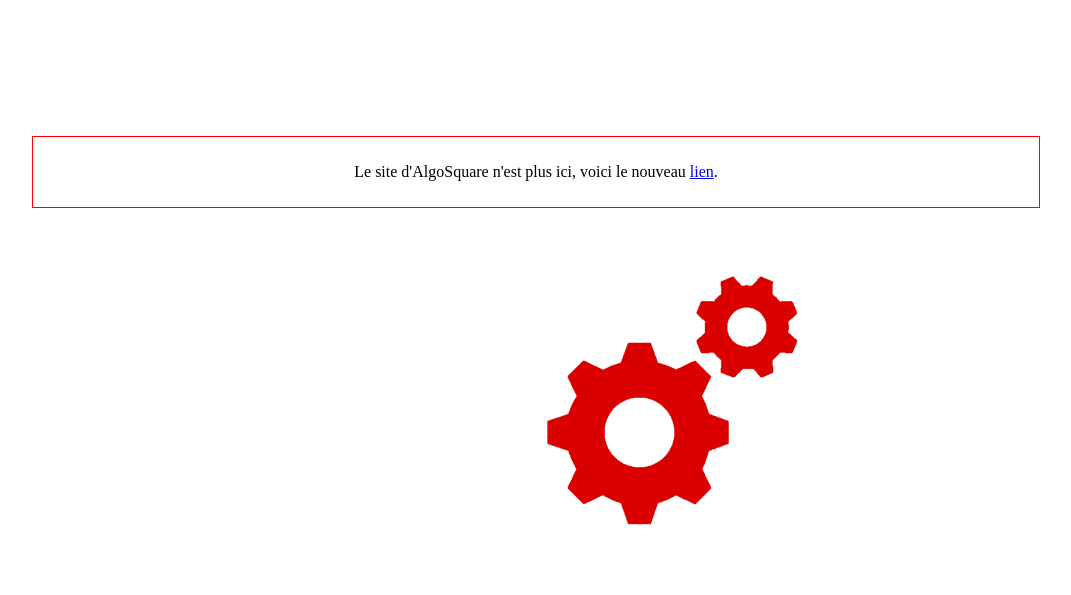
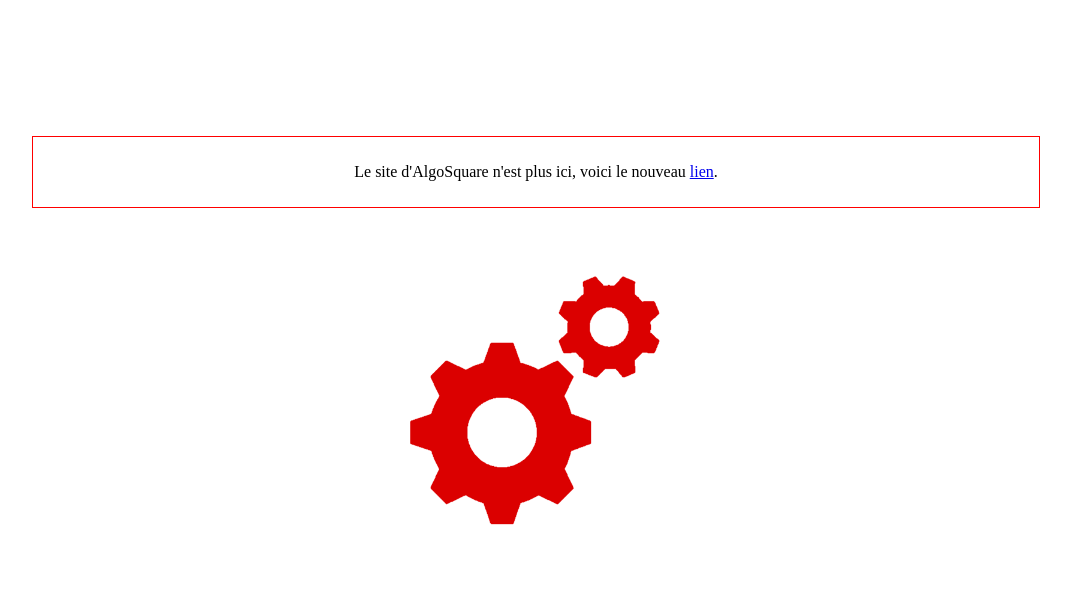
Before and after one commit to IdCom4/Hackathon-test, a plain HTML site: page index.html in a window 1280 px wide. Shown: the whole page, without its empty margins (104-1175 px from the left). Drawn offline with Linux system fonts and the light colour scheme.

Commit message:
Update style.css

```diff
--- a/style.css
+++ b/style.css
@@ -17,7 +17,7 @@
 	position: relative;
 	height: 30vw;
 	width: 30vw;
-	margin-left: 35vw;
+	margin-left: calc(40vw - (10% * 2));
 }
 
 img {
```
